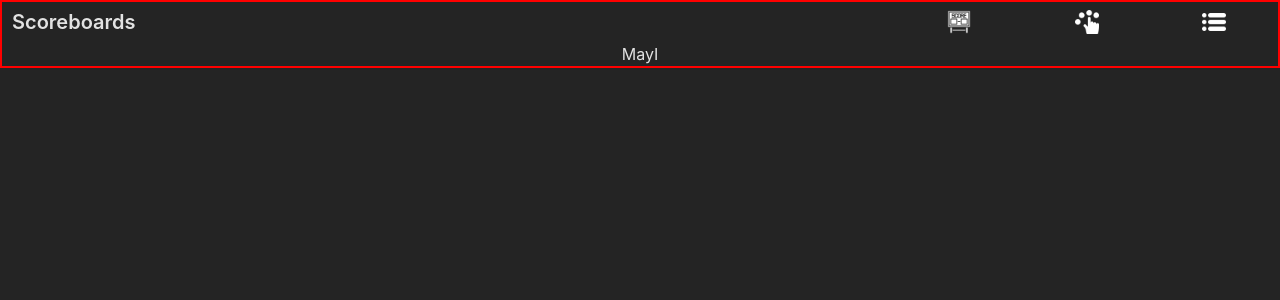
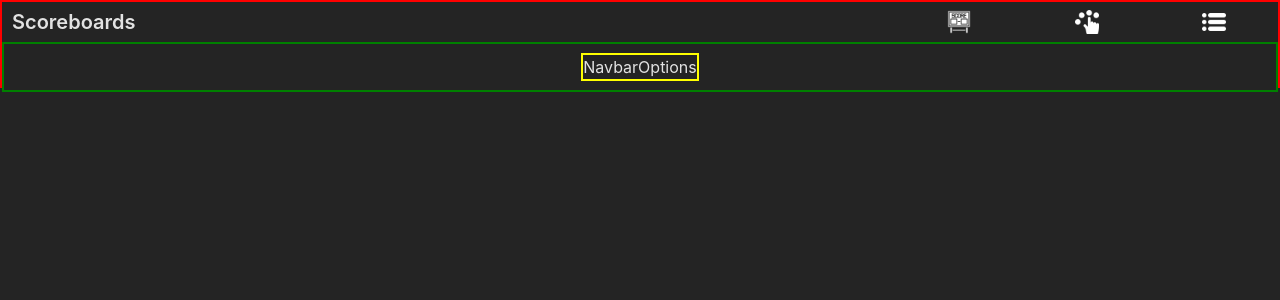
Before and after one commit to Jagerziel/Scoreboards, a React (Vite) app: page /MayI in a window 1280 px wide. Both pictures are taken after a click on the element 1086 px from the left and 22 px from the top of the page. Shown: the top 300 px of the page. Built offline with nearby package versions, Linux system fonts and the light colour scheme.

Commit message:
started framework for navbar options

```diff
--- a/src/components/navbar/Navbar.jsx
+++ b/src/components/navbar/Navbar.jsx
@@ -5,11 +5,12 @@
 import OptionsIcon from '/public/optionsIcon.png'
 import ScoreboardIcon from '/public/scoreboardIcon.png'
 // Import Components
+import NavbarOptions from './NavbarOptions.jsx'
 import NavbarMenu from './NavbarMenu.jsx'
 // Import CSS
 import './Navbar.scss'
 
-export default function Navbar() {
+export default function Navbar( { setPlayerCount } ) {
     const [ menuOpen, setMenuOpen ] = useState(false)
     const [ showScoreboard, setShowScoreboard ] = useState(false)
     const [ showOptions, setShowOptions ] = useState(false)
@@ -37,9 +38,6 @@
             if ( showScoreboard === true ) setShowScoreboard(false)
         }
     }
-
-    console.log(`${showScoreboard}, ${showOptions}, ${menuOpen}`)
-
 
     return (
         <div className='navbar-container'>
@@ -80,6 +78,19 @@
                 </div>
             </div>
             <div
+                className='navbar-navbaroptions-container'
+                style={{
+                    display: showOptions ? 'block' : 'none'
+                }}
+            >
+                <NavbarOptions setPlayerCount={ setPlayerCount } />
+            </div>
+
+
+
+
+
+            <div
                 className='navbar-navbarmenu-container'
                 style={{
                     display: menuOpen ? 'block' : 'none'
--- a/src/components/navbar/Navbar.scss
+++ b/src/components/navbar/Navbar.scss
@@ -49,6 +49,31 @@
     z-index: 100;
 }
 
+.navbar-navbaroptions-container {
+    border: 2px solid green;
+    box-sizing: border-box;
+    position: absolute;
+    top: 40px;
+    width: 100%;
+    height: 50px;
+    background-color: #242424;
+}
+
+.navbaroptions-container {
+    // border: 2px solid purple;
+    // box-sizing: border-box;
+    display: flex;
+    align-items: center;
+    justify-content: center;
+    width: 100%;
+    height: 100%;
+}
+
+.navbaroptions-subcontainer {
+    border: 2px solid yellow;
+    box-sizing: border-box;
+}
+
 .navbarmenu-container {
     border: 2px solid white;
     // box-sizing: border-box;
--- /dev/null
+++ b/src/components/navbar/NavbarOptions.jsx
@@ -0,0 +1,29 @@
+// Import React
+import React from 'react'
+
+// Import SCSS
+import './Navbar.scss'
+
+export default function NavbarOptions( {setPlayerCount} ) {
+
+    function handlePlayerOpt ( value ) {
+        setPlayerCount(prev => prev + value)
+    }
+
+    const options = [
+        "Add Player",
+        "Remove Player"
+    ]
+
+    return (
+        <div
+            className='navbaroptions-container'
+        >
+            <div className='navbaroptions-subcontainer'>
+
+            NavbarOptions
+            </div>
+
+        </div>
+    )
+}
--- a/src/screens/MayI.jsx
+++ b/src/screens/MayI.jsx
@@ -1,5 +1,5 @@
 // Import React
-import React from 'react'
+import React, { useState } from 'react'
 // Import Components
 import Navbar from '../components/navbar/Navbar.jsx'
 
@@ -7,11 +7,21 @@
 import './MayI.scss'
 
 export default function MayI() {
+    // Navbar UseStates
+    const [ playerCount, setPlayerCount ] = useState(2)
+
+
+
+    console.log(playerCount)
+
     return (
         <>
-            <Navbar />
+            <Navbar setPlayerCount={ setPlayerCount } />
             <div className='MayI-container'>
-                MayI
+                <div className='MayI-title'>
+                    MayI
+                </div>
+
             </div>
         </>
     )
--- a/src/screens/MayI.scss
+++ b/src/screens/MayI.scss
@@ -0,0 +1,11 @@
+.MayI-container {
+    border: 2px solid red;
+    box-sizing: border-box;
+    padding: 5px 5px 5px 5px;
+
+}
+
+.MayI-title {
+    font-size: 20px;
+    font-weight: 600;
+}
```
